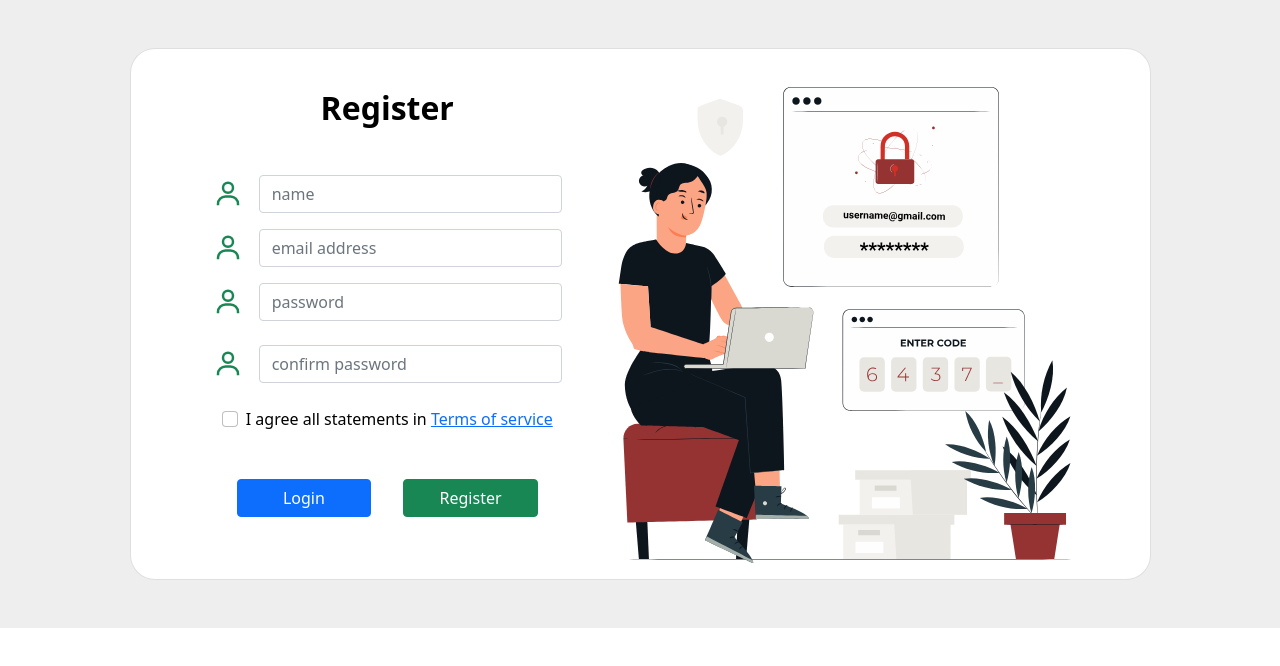
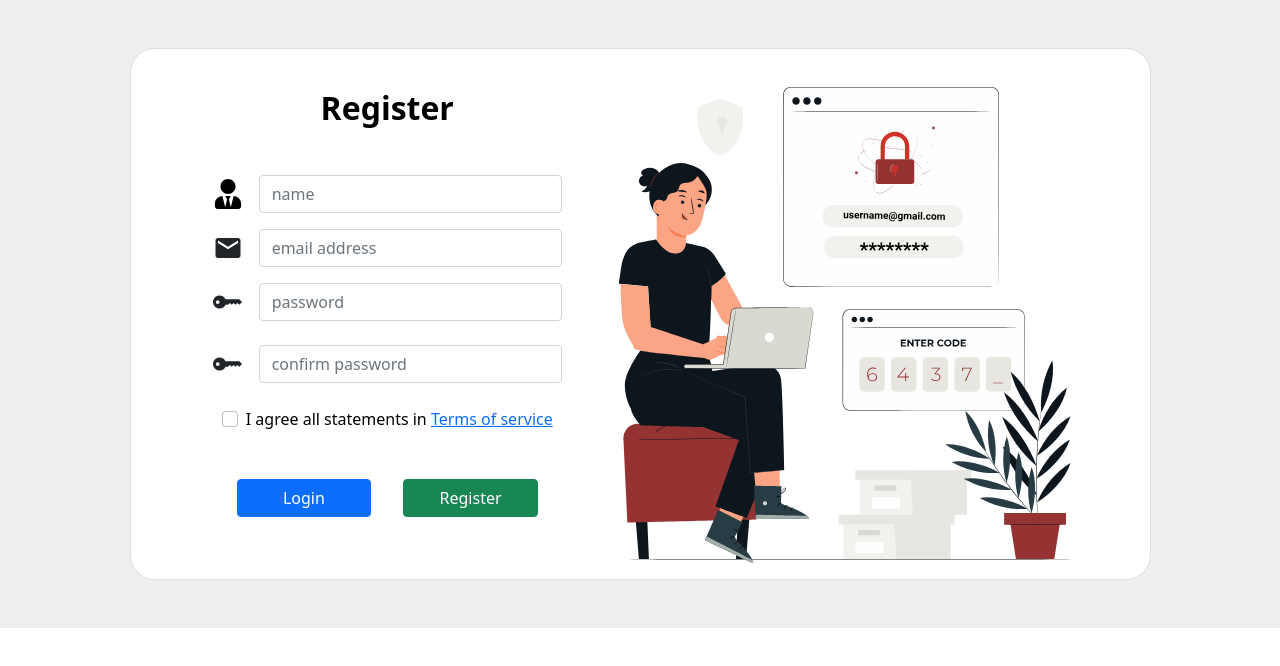
Before and after one commit to MohamedAlabasy/React-Todo-List, a React (Create React App) app: page /register in a window 1280 px wide. Shown: the top 666 px of the page. Built offline with nearby package versions, Linux system fonts and the light colour scheme.

Commit message:
add icons

```diff
--- a/src/components/code.js
+++ b/src/components/code.js
@@ -1,8 +1,9 @@
 import { Link, useNavigate } from 'react-router-dom'
-import { BiUser } from "react-icons/bi";
+import { BsFillKeyFill } from "react-icons/bs";
+import { GrValidate } from "react-icons/gr";
 import Lottie from 'react-lottie-player'
+
 import resetPassword from '../assets/lottie/resetPassword.json'
-
 import { successAlert, failedAlert } from './alerts'
 
 export default function Code(pageName = 'Verification Email', isReset = true) {
@@ -42,7 +43,7 @@ export default function Code(pageName = 'Verification Email', isReset = true) {
 
                                                 {isReset ?
                                                     <div className="d-flex flex-row align-items-center mb-4">
-                                                        <BiUser className="text-success fa-lg me-3" style={{ width: "30px", height: "30px" }} />
+                                                        <GrValidate className="text-success fa-lg me-3" style={{ width: "30px", height: "30px" }} />
                                                         <div className="form-outline flex-fill mb-0">
                                                             <input type='text' name='code' pattern="[0-9]{6}" maxLength={6} className="form-control" placeholder="code" />
                                                         </div>
@@ -57,14 +58,14 @@ export default function Code(pageName = 'Verification Email', isReset = true) {
                                                     &&
                                                     <>
                                                         <div className="d-flex flex-row align-items-center mb-4">
-                                                            <BiUser className="text-success fa-lg me-3" style={{ width: "30px", height: "30px" }} />
+                                                            <BsFillKeyFill className="text-dark fa-lg me-3" style={{ width: "30px", height: "30px" }} />
                                                             <div className="form-outline flex-fill mb-0">
                                                                 <input type='password' name='password' className="form-control" placeholder="password" />
                                                             </div>
                                                         </div>
 
                                                         <div className="d-flex flex-row align-items-center mb-4">
-                                                            <BiUser className="text-success fa-lg me-3" style={{ width: "30px", height: "30px" }} />
+                                                            <BsFillKeyFill className="text-dark fa-lg me-3" style={{ width: "30px", height: "30px" }} />
                                                             <div className="form-outline flex-fill mb-0">
                                                                 <input type='password' name='confirmPassword' className="form-control" placeholder="confirm password" />
                                                             </div>
--- a/src/pages/auth/login.js
+++ b/src/pages/auth/login.js
@@ -1,12 +1,13 @@
 
 import { useState } from 'react'
 import { Link, useNavigate } from 'react-router-dom'
-import { BiUser } from "react-icons/bi";
-import { failedAlert, successAlert } from '../../components/alerts'
+import { MdEmail } from "react-icons/md";
+import { BsFillKeyFill } from "react-icons/bs";
 import Lottie from 'react-lottie-player'
 import axios from 'axios'
 
 
+import { failedAlert, successAlert } from '../../components/alerts'
 import todo from '../../assets/lottie/todo.json'
 
 export default function Login() {
@@ -94,7 +95,7 @@ export default function Login() {
                                         <form className="mx-1 mx-md-4" onSubmit={(e) => { ToHomePage(e) }}>
 
                                             <div className="d-flex flex-row align-items-center mb-4">
-                                                <BiUser className="text-success fa-lg me-3" style={{ width: "30px", height: "30px" }} />
+                                                <MdEmail className="text-dark fa-lg me-3" style={{ width: "30px", height: "30px" }} />
                                                 <div className="form-outline flex-fill mb-0">
                                                     <input type="email" required autoFocus id="email" className={`form-control ${loginError.emailError ? 'border border-danger' : ""}`} placeholder="email" onChange={(e) => handelLoginForm(e)} />
                                                     {loginError.emailError && (<div className='form-text text-danger error'>
@@ -104,7 +105,7 @@ export default function Login() {
                                             </div>
 
                                             <div className="d-flex flex-row align-items-center mb-4">
-                                                <BiUser className="text-success fa-lg me-3" style={{ width: "30px", height: "30px" }} />
+                                                <BsFillKeyFill className="text-dark fa-lg me-3" style={{ width: "30px", height: "30px" }} />
                                                 <div className="form-outline flex-fill mb-0">
                                                     <input type="password" id="password"
                                                         className={`form-control ${loginError.passwordError ? 'border border-danger' : ""}`}
--- a/src/pages/auth/register.js
+++ b/src/pages/auth/register.js
@@ -1,10 +1,12 @@
 import { Link, useNavigate } from 'react-router-dom'
-import { BiUser } from "react-icons/bi";
-import { failedAlert, successAlert } from '../../components/alerts'
+import { MdEmail } from "react-icons/md";
+import { BsFillKeyFill } from "react-icons/bs";
+import { FaUserTie } from "react-icons/fa";
 import Lottie from 'react-lottie-player'
 import axios from 'axios'
 import { useState } from 'react'
 
+import { failedAlert, successAlert } from '../../components/alerts'
 import register from '../../assets/lottie/register.json'
 
 export default function Register() {
@@ -110,7 +112,7 @@ export default function Register() {
                                         <p className="text-center h2 fw-bold mb-5 mx-1 mx-md-4 mt-4">Register</p>
                                         <form className="mx-1 mx-md-4" onSubmit={(e) => { toVerificationEmail(e) }}>
                                             <div className="d-flex flex-row align-items-center mb-3">
-                                                <BiUser className="text-success fa-lg me-3" style={{ width: "30px", height: "30px" }} />
+                                                <FaUserTie className="text-daek fa-lg me-3" style={{ width: "30px", height: "30px" }} />
                                                 <div className="form-outline flex-fill mb-0">
                                                     <input type="text" placeholder="name" required className={`form-control ${registrationError.userNameError ? 'border border-danger' : ""}`} id="name" name='name' onChange={(e) => handelRegistrationForm(e)} />
                                                     {registrationError.userNameError && (<div className='form-text text-danger error'>
@@ -120,8 +122,9 @@ export default function Register() {
                                             </div>
 
 
+
                                             <div className="d-flex flex-row align-items-center mb-3">
-                                                <BiUser className="text-success fa-lg me-3" style={{ width: "30px", height: "30px" }} />
+                                                <MdEmail className="text-dark fa-lg me-3" style={{ width: "30px", height: "30px" }} />
                                                 <div className="form-outline flex-fill mb-0">
                                                     <input type="email" placeholder="email address" required name='email' className={`form-control ${registrationError.emailError ? 'border border-danger' : ""}`} id="email" onChange={(e) => handelRegistrationForm(e)} />
                                                     {registrationError.emailError && (<div className='form-text text-danger error'>
@@ -130,7 +133,7 @@ export default function Register() {
                                                 </div>
                                             </div>
                                             <div className="d-flex flex-row align-items-center mb-4">
-                                                <BiUser className="text-success fa-lg me-3" style={{ width: "30px", height: "30px" }} />
+                                                <BsFillKeyFill className="text-dark fa-lg me-3" style={{ width: "30px", height: "30px" }} />
                                                 <div className="form-outline flex-fill mb-0">
                                                     <input id='password' name='password' required className={`form-control ${registrationError.passwordError ? 'border border-danger' : ""}`} type="password" placeholder="password" onChange={(e) => handelRegistrationForm(e)} />
                                                     {registrationError.passwordError && (<div className='form-text text-danger error'>
@@ -144,7 +147,7 @@ export default function Register() {
 
 
                                             <div className="d-flex flex-row align-items-center mb-4">
-                                                <BiUser className="text-success fa-lg me-3" style={{ width: "30px", height: "30px" }} />
+                                                <BsFillKeyFill className="text-dark fa-lg me-3" style={{ width: "30px", height: "30px" }} />
                                                 <div className="form-outline flex-fill mb-0">
                                                     <input id='confirmPassword' required className={`form-control ${registrationError.confirmPasswordError ? 'border border-danger' : ""}`} type="password" placeholder="confirm password" onChange={(e) => handelRegistrationForm(e)} />
                                                     {registrationError.confirmPasswordError && (<div className='form-text text-danger error'>
--- a/src/pages/forgotPassword/checkEmail.js
+++ b/src/pages/forgotPassword/checkEmail.js
@@ -1,5 +1,5 @@
 import { Link, useNavigate } from 'react-router-dom'
-import { BiUser } from "react-icons/bi";
+import { MdEmail } from "react-icons/md";
 import { BsCaretLeftFill } from "react-icons/bs";
 import Lottie from 'react-lottie-player'
 
@@ -31,7 +31,7 @@ export default function CheckEmail() {
                                             <form className="mx-1 mx-md-4" onSubmit={(e) => { toCodePage(e) }} >
 
                                                 <div className="d-flex flex-row align-items-center mb-4">
-                                                    <BiUser className="text-success fa-lg me-3" style={{ width: "30px", height: "30px" }} />
+                                                    <MdEmail className="text-dark fa-lg me-2" style={{ width: "35px", height: "35px" }} />
                                                     <div className="form-outline flex-fill mb-0">
                                                         <input type='email' name='email' className="form-control" placeholder="email" />
                                                     </div>
```
